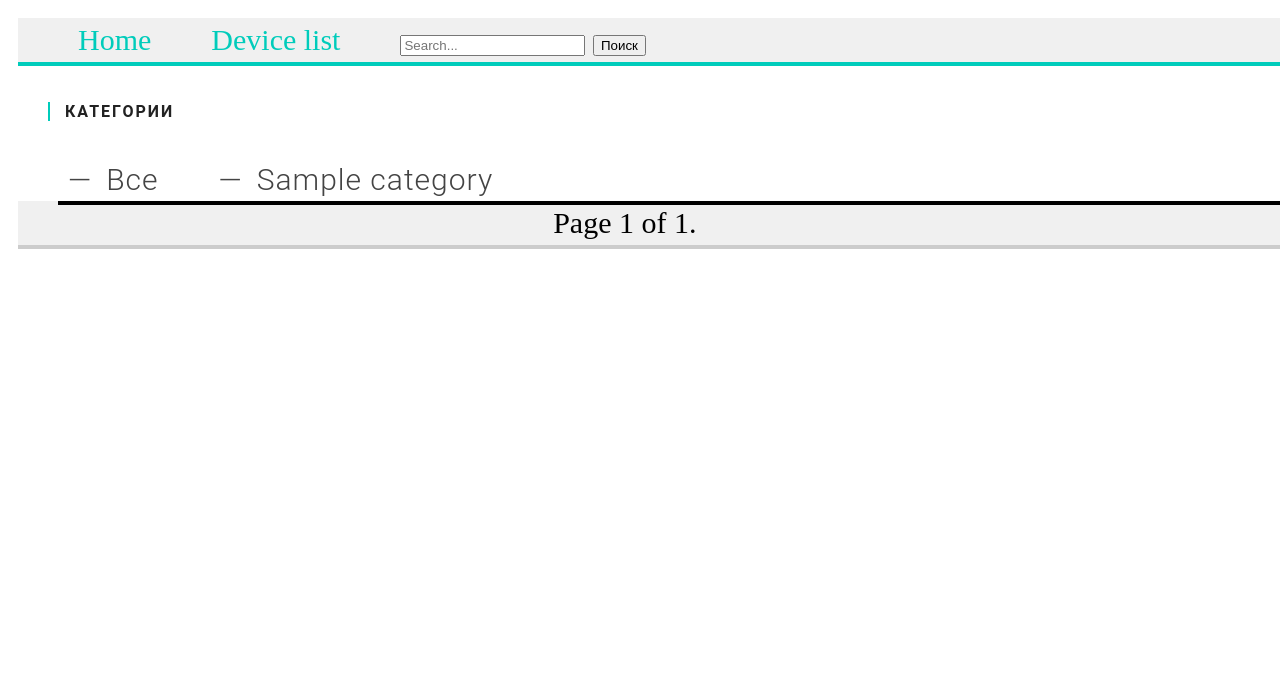
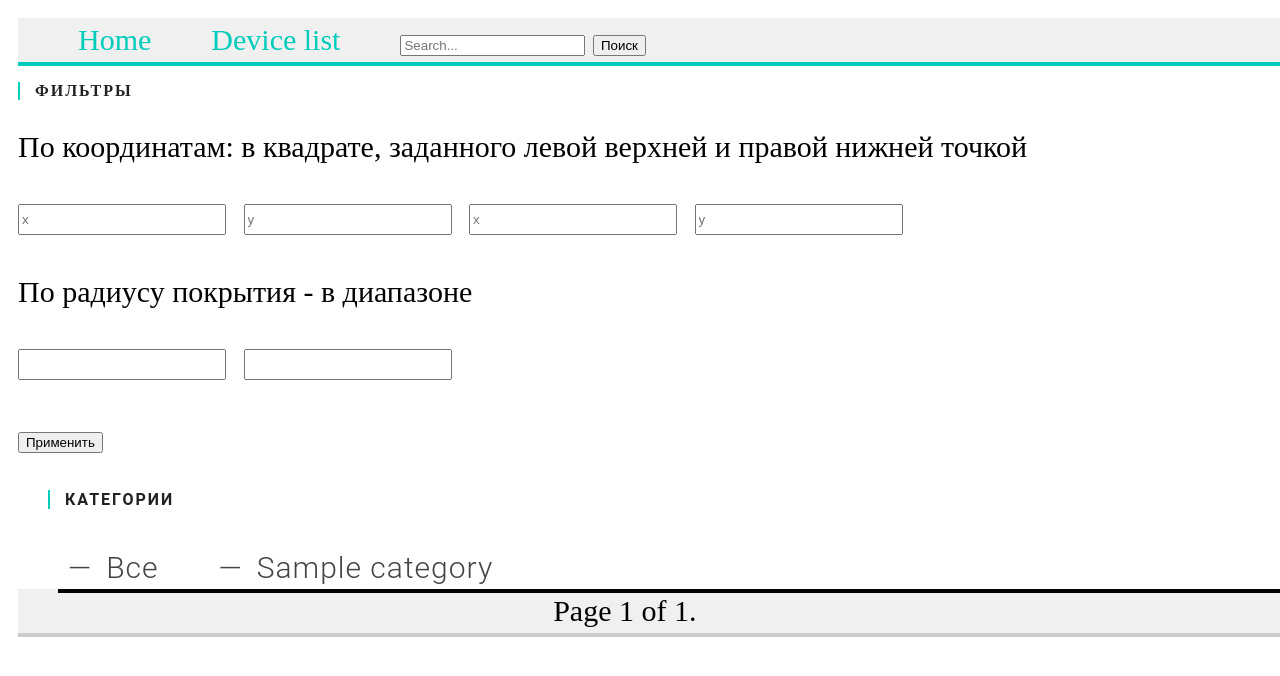
Before and after one commit to danka19/infodev, a Django app: a page that uses main/mainApp/templates/device_list.html in a window 1280 px wide. Shown: the top 676 px of the page. Run offline with Django 3.2, Linux system fonts and the light colour scheme; data comes from the database, SQL or seed files in the repository; tables that the repository leaves empty hold one stand-in row (values such as "Sample post").

Commit message:
13123123

```diff
--- a/main/mainApp/templates/device_list.html
+++ b/main/mainApp/templates/device_list.html
@@ -6,6 +6,29 @@
 {% endblock %}
 
 {% block content %}
+
+    <div class="">
+    <h3 class="widget-title">Фильтры</h3>
+        <form action="{% url "device_list" %}" method="get">
+            <div>
+                <p>По координатам: в квадрате, заданного левой верхней и правой нижней точкой</p>
+                <input class="form-field" name="s1x" type="text" placeholder="x">
+                <input class="form-field" name="s1y" type="text" placeholder="y">
+                <input class="form-field" name="s2x" type="text" placeholder="x">
+                <input class="form-field" name="s2y" type="text" placeholder="y">
+            </div>
+
+            <p>По радиусу покрытия - в диапазоне</p>
+            <input class="form-field" name="r1" type="text">
+            <input class="form-field" name="r2" type="text">
+            <p></p>
+             <button type="accept">Применить</button>
+        </form>
+
+
+    </div>
+
+
 
     <div class="widget">
         <h3 class="widget-title">Категории</h3>
--- a/main/mainApp/views.py
+++ b/main/mainApp/views.py
@@ -2,49 +2,63 @@
 from django.db.models import Q
 from django.shortcuts import render, get_object_or_404, redirect
 from django.views import View
-
 from .forms import DeviceForm
-
 from .models import *
 
 
 class DeviceCreate(View):
+
     def get(self, request):
         form = DeviceForm
-        return render(request, 'device_create.html', context={'form':form})
+        return render(request, 'device_create.html', context={'form': form})
 
-    def device(self, request):
+    def post(self, request):
         bound_form = DeviceForm(request.POST)
         if bound_form.is_valid():
             new_device = bound_form.save()
             return redirect(new_device)
-        return render(request, 'device_create.html', context={'form':bound_form})
+        return render(request, 'device_create.html', context={'form': bound_form})
 
 
-def device_list(request, category_slug = None):
+def device_list(request, category_slug=None):
 
     category = None
     categories = Category.objects.all()
     devices = Device.objects.all()
 
-    paginator = Paginator(devices, 1)  # Show 5 contacts per page.
+    # coordinate filter data
+    s1x = request.GET.get('s1x', 0)
+    s1y = request.GET.get('s1y', 0)
+    s2x = request.GET.get('s2x', 0)
+    s2y = request.GET.get('s2y', 0)
+
+    # radius filter data
+    r1 = request.GET.get('r1', 0)
+    r2 = request.GET.get('r2', 0)
+
+    # category filter
+    if category_slug:
+        category = get_object_or_404(Category, slug=category_slug)
+        devices = devices.filter(category=category)
+
+    # coordinate filter
+    if s1x != '' and s2x != '' and s1y != '' and s2y != '' and s1y != 0 and s2y != 0:
+        devices = devices.filter(latitude__range=(s1x, s2x), longitude__range=(s1y, s2y))
+
+    # radius filter
+    if r2 != 0 and r1 != '' and r2 != '':
+        devices = devices.filter(radius__range=(r1, r2))
+
+    paginator = Paginator(devices, 2)  # Show n contacts per page.
     page_number = request.GET.get('page')
     page_obj = paginator.get_page(page_number)
-
-    if category_slug:
-        category = get_object_or_404(Category, slug=category_slug)
-        devices = Device.objects.filter(category=category)
-
-        paginator = Paginator(devices, 1)  # Show 5 contacts per page.
-        page_number = request.GET.get('page')
-        page_obj = paginator.get_page(page_number)
 
     return render(request,
                   'device_list.html',
                   {'category': category,
                    'categories': categories,
                    'devices': devices,
-                   'page_obj':page_obj})
+                   'page_obj': page_obj})
 
 
 def device_item(request, device_slug):
```
